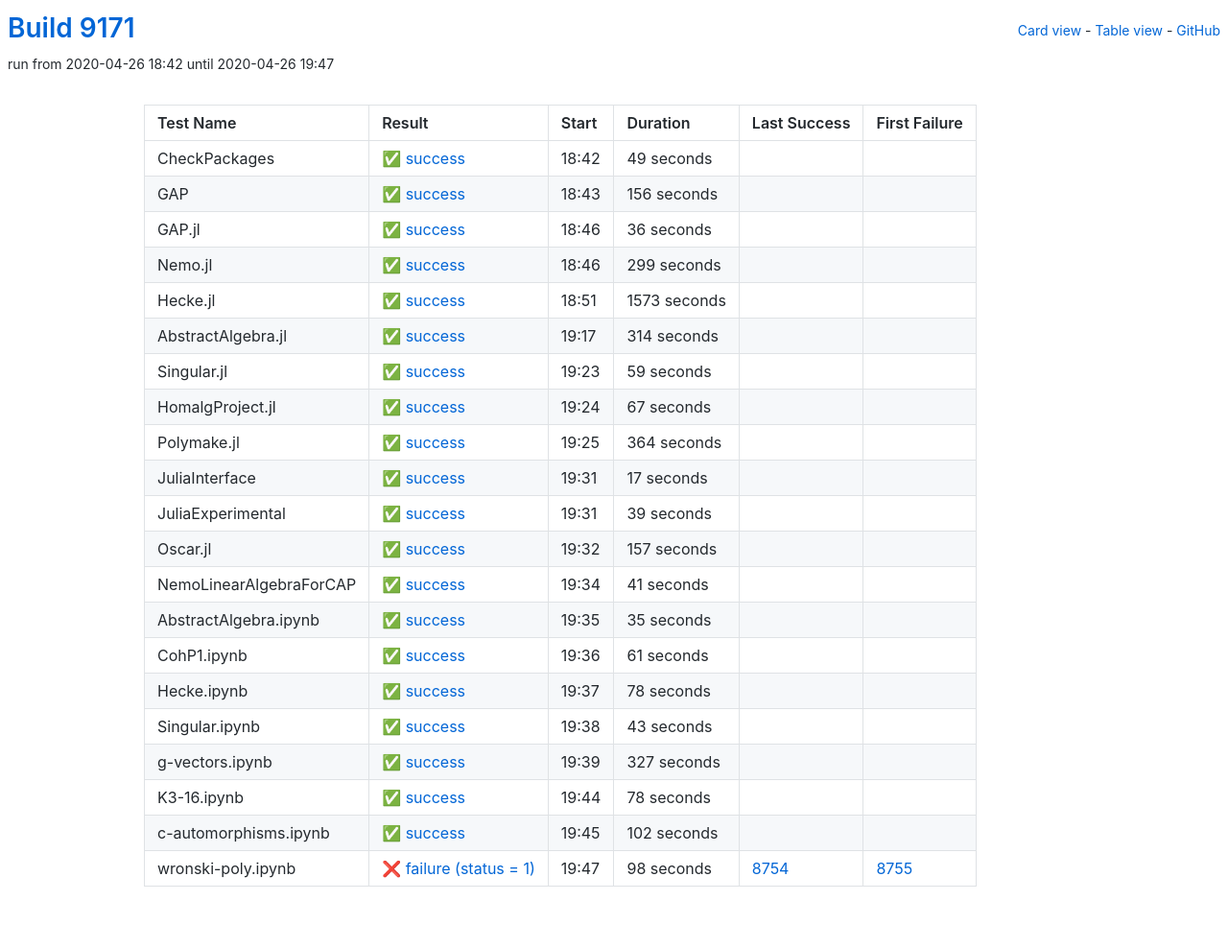
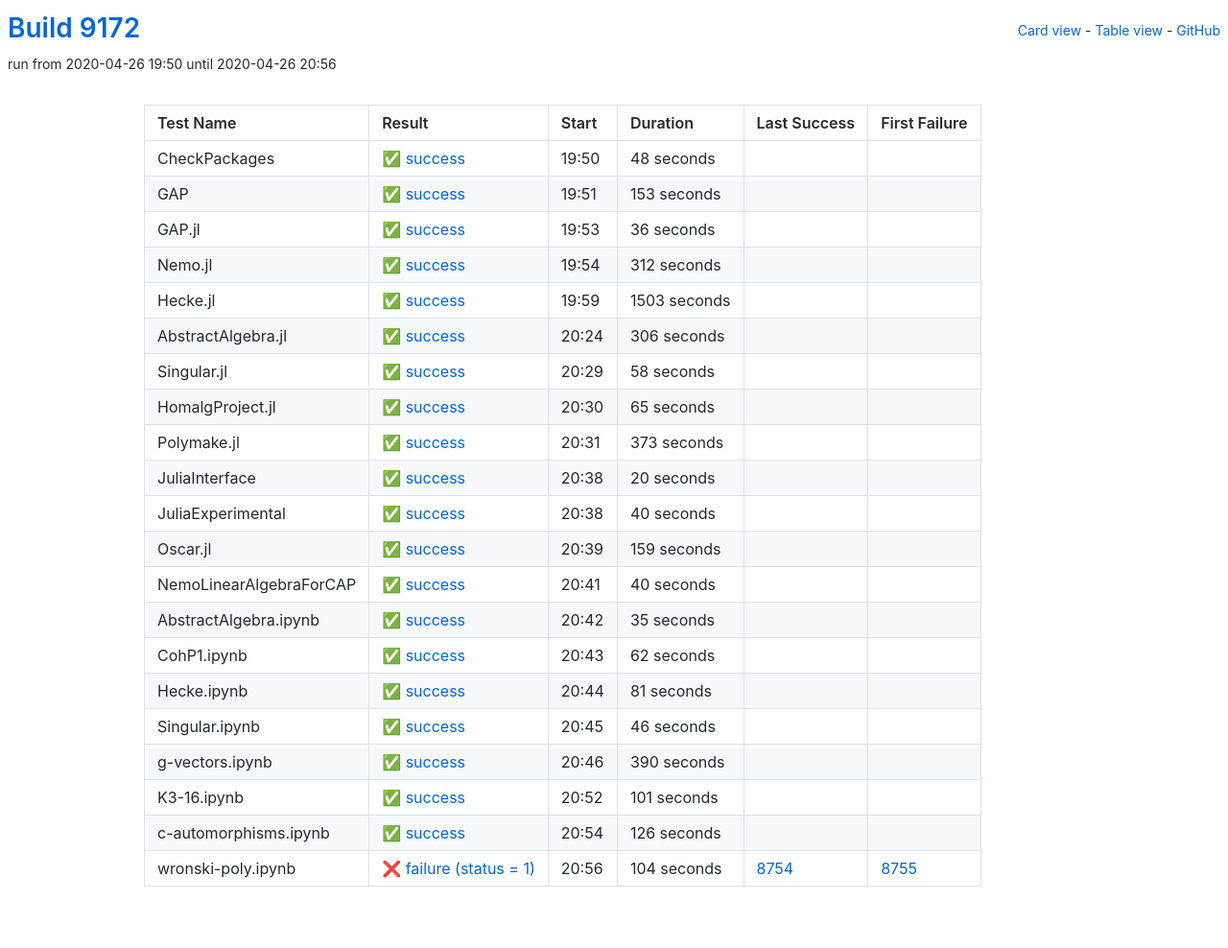
Before and after one commit to oscar-system/oscar-ci-status, a Jekyll site: the page built from table.html, in a window 1280 px wide. Shown: the whole page at 96% size. Built offline with Jekyll 4.4.1, drawn with Linux system fonts in a browser that asks for light colours.

Commit message:
Build 9172

```diff
--- a/_data/ci.yml
+++ b/_data/ci.yml
@@ -1,27 +1,27 @@
-build: 9171
-build_url: https://oscarci.mathematik.uni-kl.de/job/oscar/9171/
+build: 9172
+build_url: https://oscarci.mathematik.uni-kl.de/job/oscar/9172/
 job: oscar
 tests:
-- duration: 49
+- duration: 48
   exitcode: 0
   first_failure: false
   first_failure_url: null
   last_success: false
   last_success_url: null
-  log: https://oscarci.mathematik.uni-kl.de/job/oscar/9171/artifact/logs/build-9171/CheckPackages.log
+  log: https://oscarci.mathematik.uni-kl.de/job/oscar/9172/artifact/logs/build-9172/CheckPackages.log
   name: CheckPackages
-  start: 2020-04-26 18:42
+  start: 2020-04-26 19:50
   status: success
   success: true
-- duration: 156
+- duration: 153
   exitcode: 0
   first_failure: false
   first_failure_url: null
   last_success: false
   last_success_url: null
-  log: https://oscarci.mathematik.uni-kl.de/job/oscar/9171/artifact/logs/build-9171/GAP.log
+  log: https://oscarci.mathematik.uni-kl.de/job/oscar/9172/artifact/logs/build-9172/GAP.log
   name: GAP
-  start: 2020-04-26 18:43
+  start: 2020-04-26 19:51
   status: success
   success: true
 - duration: 36
@@ -30,119 +30,119 @@ tests:
   first_failure_url: null
   last_success: false
   last_success_url: null
-  log: https://oscarci.mathematik.uni-kl.de/job/oscar/9171/artifact/logs/build-9171/GAP.jl.log
+  log: https://oscarci.mathematik.uni-kl.de/job/oscar/9172/artifact/logs/build-9172/GAP.jl.log
   name: GAP.jl
-  start: 2020-04-26 18:46
+  start: 2020-04-26 19:53
   status: success
   success: true
-- duration: 299
+- duration: 312
   exitcode: 0
   first_failure: false
   first_failure_url: null
   last_success: false
   last_success_url: null
-  log: https://oscarci.mathematik.uni-kl.de/job/oscar/9171/artifact/logs/build-9171/Nemo.jl.log
+  log: https://oscarci.mathematik.uni-kl.de/job/oscar/9172/artifact/logs/build-9172/Nemo.jl.log
   name: Nemo.jl
-  start: 2020-04-26 18:46
+  start: 2020-04-26 19:54
   status: success
   success: true
-- duration: 1573
+- duration: 1503
   exitcode: 0
   first_failure: false
   first_failure_url: null
   last_success: false
   last_success_url: null
-  log: https://oscarci.mathematik.uni-kl.de/job/oscar/9171/artifact/logs/build-9171/Hecke.jl.log
+  log: https://oscarci.mathematik.uni-kl.de/job/oscar/9172/artifact/logs/build-9172/Hecke.jl.log
   name: Hecke.jl
-  start: 2020-04-26 18:51
+  start: 2020-04-26 19:59
   status: success
   success: true
-- duration: 314
+- duration: 306
   exitcode: 0
   first_failure: false
   first_failure_url: null
   last_success: false
   last_success_url: null
-  log: https://oscarci.mathematik.uni-kl.de/job/oscar/9171/artifact/logs/build-9171/AbstractAlgebra.jl.log
+  log: https://oscarci.mathematik.uni-kl.de/job/oscar/9172/artifact/logs/build-9172/AbstractAlgebra.jl.log
   name: AbstractAlgebra.jl
-  start: 2020-04-26 19:17
+  start: 2020-04-26 20:24
   status: success
   success: true
-- duration: 59
+- duration: 58
   exitcode: 0
   first_failure: false
   first_failure_url: null
   last_success: false
   last_success_url: null
-  log: https://oscarci.mathematik.uni-kl.de/job/oscar/9171/artifact/logs/build-9171/Singular.jl.log
+  log: https://oscarci.mathematik.uni-kl.de/job/oscar/9172/artifact/logs/build-9172/Singular.jl.log
   name: Singular.jl
-  start: 2020-04-26 19:23
+  start: 2020-04-26 20:29
   status: success
   success: true
-- duration: 67
+- duration: 65
   exitcode: 0
   first_failure: false
   first_failure_url: null
   last_success: false
   last_success_url: null
-  log: https://oscarci.mathematik.uni-kl.de/job/oscar/9171/artifact/logs/build-9171/HomalgProject.jl.log
+  log: https://oscarci.mathematik.uni-kl.de/job/oscar/9172/artifact/logs/build-9172/HomalgProject.jl.log
   name: HomalgProject.jl
-  start: 2020-04-26 19:24
+  start: 2020-04-26 20:30
   status: success
   success: true
-- duration: 364
+- duration: 373
   exitcode: 0
   first_failure: false
   first_failure_url: null
   last_success: false
   last_success_url: null
-  log: https://oscarci.mathematik.uni-kl.de/job/oscar/9171/artifact/logs/build-9171/Polymake.jl.log
+  log: https://oscarci.mathematik.uni-kl.de/job/oscar/9172/artifact/logs/build-9172/Polymake.jl.log
   name: Polymake.jl
-  start: 2020-04-26 19:25
+  start: 2020-04-26 20:31
   status: success
   success: true
-- duration: 17
+- duration: 20
   exitcode: 0
   first_failure: false
   first_failure_url: null
   last_success: false
   last_success_url: null
-  log: https://oscarci.mathematik.uni-kl.de/job/oscar/9171/artifact/logs/build-9171/JuliaInterface.log
+  log: https://oscarci.mathematik.uni-kl.de/job/oscar/9172/artifact/logs/build-9172/JuliaInterface.log
   name: JuliaInterface
-  start: 2020-04-26 19:31
+  start: 2020-04-26 20:38
   status: success
   success: true
-- duration: 39
+- duration: 40
   exitcode: 0
   first_failure: false
   first_failure_url: null
   last_success: false
   last_success_url: null
-  log: https://oscarci.mathematik.uni-kl.de/job/oscar/9171/artifact/logs/build-9171/JuliaExperimental.log
+  log: https://oscarci.mathematik.uni-kl.de/job/oscar/9172/artifact/logs/build-9172/JuliaExperimental.log
   name: JuliaExperimental
-  start: 2020-04-26 19:31
+  start: 2020-04-26 20:38
   status: success
   success: true
-- duration: 157
+- duration: 159
   exitcode: 0
   first_failure: false
   first_failure_url: null
   last_success: false
   last_success_url: null
-  log: https://oscarci.mathematik.uni-kl.de/job/oscar/9171/artifact/logs/build-9171/Oscar.jl.log
+  log: https://oscarci.mathematik.uni-kl.de/job/oscar/9172/artifact/logs/build-9172/Oscar.jl.log
   name: Oscar.jl
-  start: 2020-04-26 19:32
+  start: 2020-04-26 20:39
   status: success
   success: true
-- duration: 41
+- duration: 40
   exitcode: 0
   first_failure: false
   first_failure_url: null
   last_success: false
   last_success_url: null
-  log: https://oscarci.mathematik.uni-kl.de/job/oscar/9171/artifact/logs/build-9171/NemoLinearAlgebraForCAP.log
+  log: https://oscarci.mathematik.uni-kl.de/job/oscar/9172/artifact/logs/build-9172/NemoLinearAlgebraForCAP.log
   name: NemoLinearAlgebraForCAP
-  start: 2020-04-26 19:34
+  start: 2020-04-26 20:41
   status: success
   success: true
 - duration: 35
@@ -151,85 +151,85 @@ tests:
   first_failure_url: null
   last_success: false
   last_success_url: null
-  log: https://oscarci.mathematik.uni-kl.de/job/oscar/9171/artifact/logs/build-9171/AbstractAlgebra.ipynb.log
+  log: https://oscarci.mathematik.uni-kl.de/job/oscar/9172/artifact/logs/build-9172/AbstractAlgebra.ipynb.log
   name: AbstractAlgebra.ipynb
-  start: 2020-04-26 19:35
+  start: 2020-04-26 20:42
   status: success
   success: true
-- duration: 61
+- duration: 62
   exitcode: 0
   first_failure: false
   first_failure_url: null
   last_success: false
   last_success_url: null
-  log: https://oscarci.mathematik.uni-kl.de/job/oscar/9171/artifact/logs/build-9171/CohP1.ipynb.log
+  log: https://oscarci.mathematik.uni-kl.de/job/oscar/9172/artifact/logs/build-9172/CohP1.ipynb.log
   name: CohP1.ipynb
-  start: 2020-04-26 19:36
+  start: 2020-04-26 20:43
   status: success
   success: true
-- duration: 78
+- duration: 81
   exitcode: 0
   first_failure: false
   first_failure_url: null
   last_success: false
   last_success_url: null
-  log: https://oscarci.mathematik.uni-kl.de/job/oscar/9171/artifact/logs/build-9171/Hecke.ipynb.log
+  log: https://oscarci.mathematik.uni-kl.de/job/oscar/9172/artifact/logs/build-9172/Hecke.ipynb.log
   name: Hecke.ipynb
-  start: 2020-04-26 19:37
+  start: 2020-04-26 20:44
   status: success
   success: true
-- duration: 43
+- duration: 46
   exitcode: 0
   first_failure: false
   first_failure_url: null
   last_success: false
   last_success_url: null
-  log: https://oscarci.mathematik.uni-kl.de/job/oscar/9171/artifact/logs/build-9171/Singular.ipynb.log
+  log: https://oscarci.mathematik.uni-kl.de/job/oscar/9172/artifact/logs/build-9172/Singular.ipynb.log
   name: Singular.ipynb
-  start: 2020-04-26 19:38
+  start: 2020-04-26 20:45
   status: success
   success: true
-- duration: 327
+- duration: 390
   exitcode: 0
   first_failure: false
   first_failure_url: null
   last_success: false
   last_success_url: null
-  log: https://oscarci.mathematik.uni-kl.de/job/oscar/9171/artifact/logs/build-9171/g-vectors.ipynb.log
+  log: https://oscarci.mathematik.uni-kl.de/job/oscar/9172/artifact/logs/build-9172/g-vectors.ipynb.log
   name: g-vectors.ipynb
-  start: 2020-04-26 19:39
+  start: 2020-04-26 20:46
   status: success
   success: true
-- duration: 78
+- duration: 101
   exitcode: 0
   first_failure: false
   first_failure_url: null
   last_success: false
   last_success_url: null
-  log: https://oscarci.mathematik.uni-kl.de/job/oscar/9171/artifact/logs/build-9171/K3-16.ipynb.log
+  log: https://oscarci.mathematik.uni-kl.de/job/oscar/9172/artifact/logs/build-9172/K3-16.ipynb.log
   name: K3-16.ipynb
-  start: 2020-04-26 19:44
+  start: 2020-04-26 20:52
   status: success
   success: true
-- duration: 102
+- duration: 126
   exitcode: 0
   first_failure: false
   first_failure_url: null
   last_success: false
   last_success_url: null
-  log: https://oscarci.mathematik.uni-kl.de/job/oscar/9171/artifact/logs/build-9171/c-automorphisms.ipynb.log
+  log: https://oscarci.mathematik.uni-kl.de/job/oscar/9172/artifact/logs/build-9172/c-automorphisms.ipynb.log
   name: c-automorphisms.ipynb
-  start: 2020-04-26 19:45
+  start: 2020-04-26 20:54
   status: success
   success: true
-- duration: 98
+- duration: 104
   exitcode: 1
   first_failure: 8755
   first_failure_url: https://oscarci.mathematik.uni-kl.de/job/oscar/8755/
   last_success: 8754
   last_success_url: https://oscarci.mathematik.uni-kl.de/job/oscar/8754/
-  log: https://oscarci.mathematik.uni-kl.de/job/oscar/9171/artifact/logs/build-9171/wronski-poly.ipynb.log
+  log: https://oscarci.mathematik.uni-kl.de/job/oscar/9172/artifact/logs/build-9172/wronski-poly.ipynb.log
   name: wronski-poly.ipynb
-  start: 2020-04-26 19:47
+  start: 2020-04-26 20:56
   status: failure
   success: false
```
Also changed, not shown: README.md.
